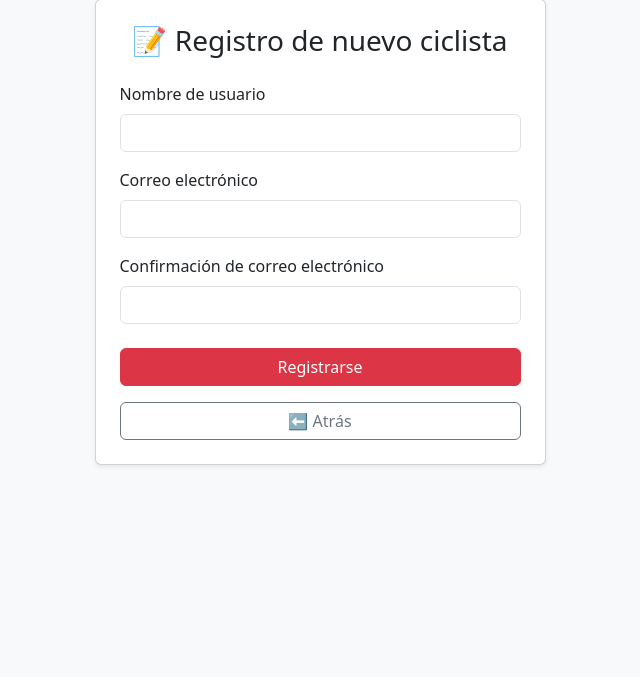
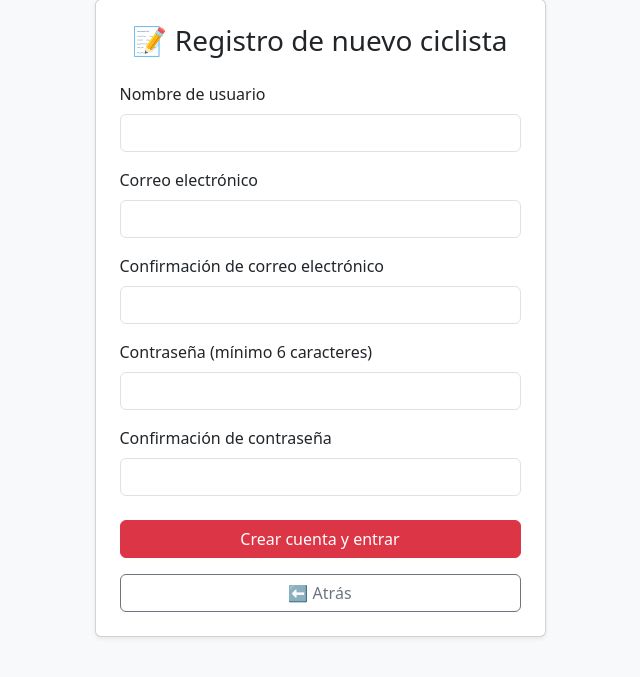
Before and after one commit to makoki13/RASPA, a FastAPI app: page /registro in a window 1280 px wide. Shown: the part 105-782 px from the top of the page, without its empty margins (320-960 px from the left). Run offline with FastAPI, Linux system fonts and the light colour scheme.

Commit message:
añadir campos password

```diff
--- a/templates/registro.html
+++ b/templates/registro.html
@@ -9,7 +9,15 @@
             <div class="card-body p-4">
                 <h3 class="text-center mb-4">📝 Registro de nuevo ciclista</h3>
 
-                {% if msg %}<div class="alert alert-info text-center">{{ msg }}</div>{% endif %}
+                {% if msg == 'error_correos' %}
+                    <div class="alert alert-danger">Los correos electrónicos no coinciden.</div>
+                {% elif msg == 'error_password_short' %}
+                    <div class="alert alert-danger">La contraseña debe tener al menos 6 caracteres.</div>
+                {% elif msg == 'error_passwords' %}
+                    <div class="alert alert-danger">Las contraseñas no coinciden.</div>
+                {% elif msg == 'error_existe' %}
+                    <div class="alert alert-warning">Este correo electrónico ya está registrado. <a href="/login" class="alert-link">¿Quieres iniciar sesión?</a></div>
+                {% endif %}
 
                 <form action="/registro" method="POST">
                     <div class="mb-3">
@@ -20,11 +28,19 @@
                         <label class="form-label">Correo electrónico</label>
                         <input type="email" class="form-control" name="email" required>
                     </div>
-                    <div class="mb-4">
+                    <div class="mb-3">
                         <label class="form-label">Confirmación de correo electrónico</label>
                         <input type="email" class="form-control" name="email_confirm" required>
                     </div>
-                    <button type="submit" class="btn btn-danger w-100 mb-3">Registrarse</button>
+                    <div class="mb-3">
+                        <label class="form-label">Contraseña (mínimo 6 caracteres)</label>
+                        <input type="password" class="form-control" name="password" required minlength="6">
+                    </div>
+                    <div class="mb-4">
+                        <label class="form-label">Confirmación de contraseña</label>
+                        <input type="password" class="form-control" name="password_confirm" required>
+                    </div>
+                    <button type="submit" class="btn btn-danger w-100 mb-3">Crear cuenta y entrar</button>
                     <a href="/" class="btn btn-outline-secondary w-100">⬅️ Atrás</a>
                 </form>
             </div>
```
